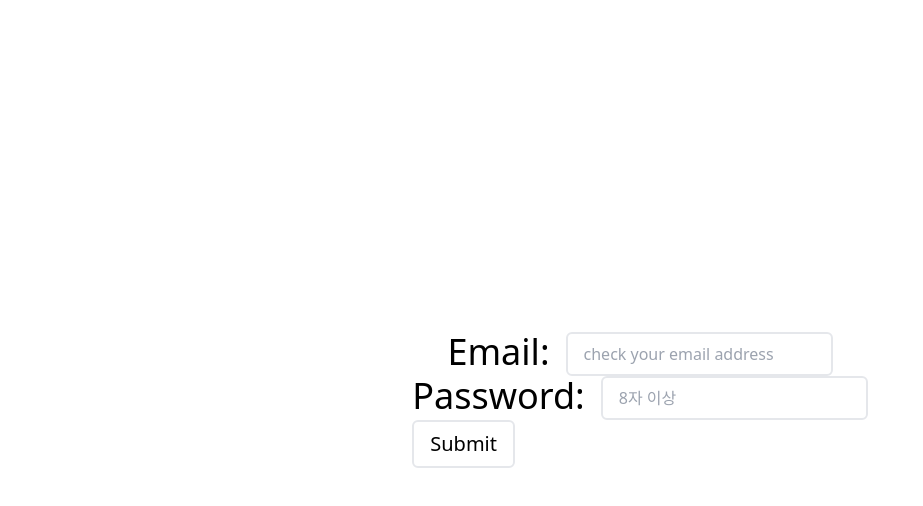
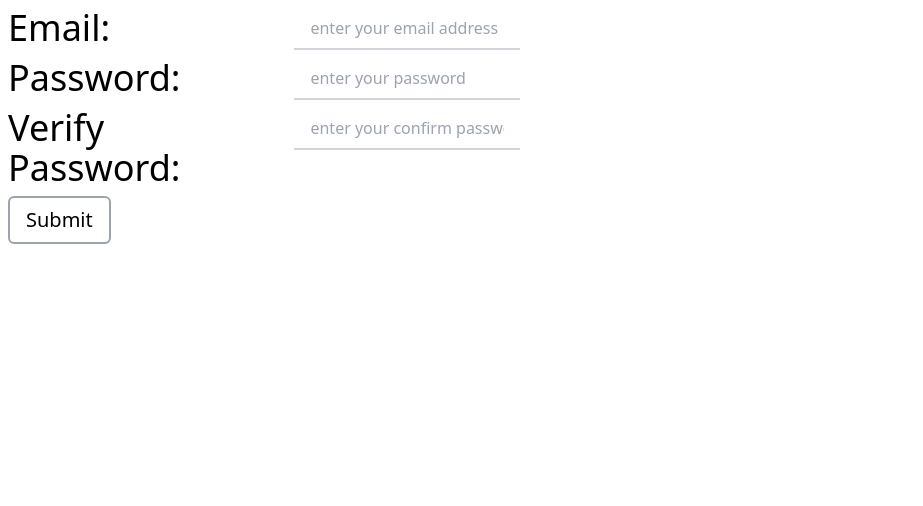
Before and after one commit to KoreanGitUser/YLog, a React (Vite) app: page /sign-up in a window 1280 px wide. Shown: the top 506 px of the page, without its empty margins (0-923 px from the left). Built offline with nearby package versions, Linux system fonts and the light colour scheme; no server answers.

Commit message:
sign-up: set firebase api, add confirm password input

```diff
--- a/src/components/auth/SignUp.tsx
+++ b/src/components/auth/SignUp.tsx
@@ -1,10 +1,12 @@
 import { auth } from "@utils/firebase";
 import { createUserWithEmailAndPassword } from "firebase/auth";
 import { useForm } from "react-hook-form";
+import { useEffect } from "react";
 
 interface UserAuthState {
   email: string;
   password: string;
+  comfirmPassword: string;
 }
 
 const SignUp = () => {
@@ -12,11 +14,13 @@ const SignUp = () => {
     register,
     formState: { errors },
     handleSubmit,
+    watch,
   } = useForm<UserAuthState>({
     mode: "onSubmit",
     defaultValues: {
       email: "",
       password: "",
+      comfirmPassword: "",
     },
   });
 
@@ -25,29 +29,51 @@ const SignUp = () => {
     console.log("보내는 데이터 :", data);
   };
 
+  useEffect(
+    () => console.log("현재 로그인된 이메일 아이디: ", auth.currentUser?.email),
+    []
+  );
+
   const signUp = async (data: UserAuthState) => {
     await createUserWithEmailAndPassword(auth, data.email, data.password);
   };
 
+  // use form pattern
+  const patterns = {
+    email:
+      /^[0-9a-zA-Z]([-_.]?[0-9a-zA-Z])*@[0-9a-zA-Z]([-_.]?[0-9a-zA-Z])*.[a-zA-Z]{2,3}$/i,
+    password: /^(?=.*[a-z])(?=.*[A-Z])(?=.*[0-9])(?=.*[!@#$%^&*_=+-]).{8,16}$/i,
+  };
+
+  const Styles = {
+    input: "border-b-2 w-5/6 border-gray-300 bg-white p-2 px-4 outline-none",
+    section: "w-full h-full flex gap-4",
+    label: "text-4xl w-1/2",
+  };
+
+  const { input, section, label } = Styles;
+
   return (
-    <div className="flex flex-col justify-center items-center w-screen h-screen gap-2">
-      <form onSubmit={handleSubmit(onSubmit)}>
-        <section className="flex justify-center gap-4">
-          <label className="text-4xl" htmlFor="email">
+    <div className="w-full h-full">
+      <form
+        onSubmit={handleSubmit(onSubmit)}
+        className="flex flex-col justify-center items-start w-fit min-w-[40%] h-fit p-2 gap-2"
+      >
+        <section className={section}>
+          <label className={label} htmlFor="email">
             Email:
           </label>
-          <article>
+          <article className="w-1/2">
             <input
               {...register("email", {
                 required: "사용하실 이메일 아이디를 입력해주세요",
                 pattern: {
-                  value:
-                    /^[0-9a-zA-Z]([-_.]?[0-9a-zA-Z])*@[0-9a-zA-Z]([-_.]?[0-9a-zA-Z])*.[a-zA-Z]{2,3}$/i,
+                  value: patterns.email,
                   message: "올바른 이메일을 입력해주세요",
                 },
               })}
-              className="border-2 p-2 px-4 rounded-md outline-none"
-              placeholder="check your email address"
+              className={input}
+              placeholder="enter your email address"
               id="email"
               type="email"
             />
@@ -56,22 +82,22 @@ const SignUp = () => {
             )}
           </article>
         </section>
-        <section className="flex justify-center gap-4">
-          <label className="text-4xl" htmlFor="email">
+        <section className={section}>
+          <label className={label} htmlFor="email">
             Password:
           </label>
-          <article>
+          <article className="w-1/2">
             <input
-              className="border-2 p-2 px-4 rounded-md outline-none"
-              placeholder="8자 이상 "
+              className={input}
+              placeholder="enter your password"
               id="password"
               type="password"
               {...register("password", {
-                required: "비밀번호를 입력해주세요",
+                required:
+                  "최소 8자리 이상 : 영어 대문자, 소문자, 숫자, 특수문자 중 3종류 조합",
                 min: 8,
                 pattern: {
-                  value:
-                    /^(?=.*[a-z])(?=.*[A-Z])(?=.*[0-9])(?=.*[!@#$%^&*_=+-]).{8,16}$/i,
+                  value: patterns.password,
                   message: "올바른 비밀번호를 입력해주세요",
                 },
               })}
@@ -81,9 +107,34 @@ const SignUp = () => {
             )}
           </article>
         </section>
+        <section className={section}>
+          <label className={label} htmlFor="email">
+            Verify Password:
+          </label>
+          <article className="w-1/2">
+            <input
+              {...register("comfirmPassword", {
+                required: "비밀번호를 한번 더 확인해주세요",
+                validate: (val: string) => {
+                  if (watch("password") !== val) {
+                    return "비밀번호가 일치하지 않습니다 다시 한번 확인해주세요";
+                  }
+                },
+              })}
+              className={input}
+              placeholder="enter your confirm password"
+              id="comfirmPassword"
+              type="password"
+            />
+            {errors?.comfirmPassword && (
+              <p className="text-red-500">{errors.comfirmPassword?.message}</p>
+            )}
+          </article>
+        </section>
         <button
           type="submit"
-          className="text-xl border-2 p-2 px-4 rounded-md active:scale-95 active:bg-blue-400 duration-150"
+          className="text-xl border-2 border-gray-400 p-2 px-4 rounded-md active:scale-95 active:bg-blue-400 duration-150"
+          disabled={!watch("comfirmPassword")}
         >
           Submit
         </button>
```
